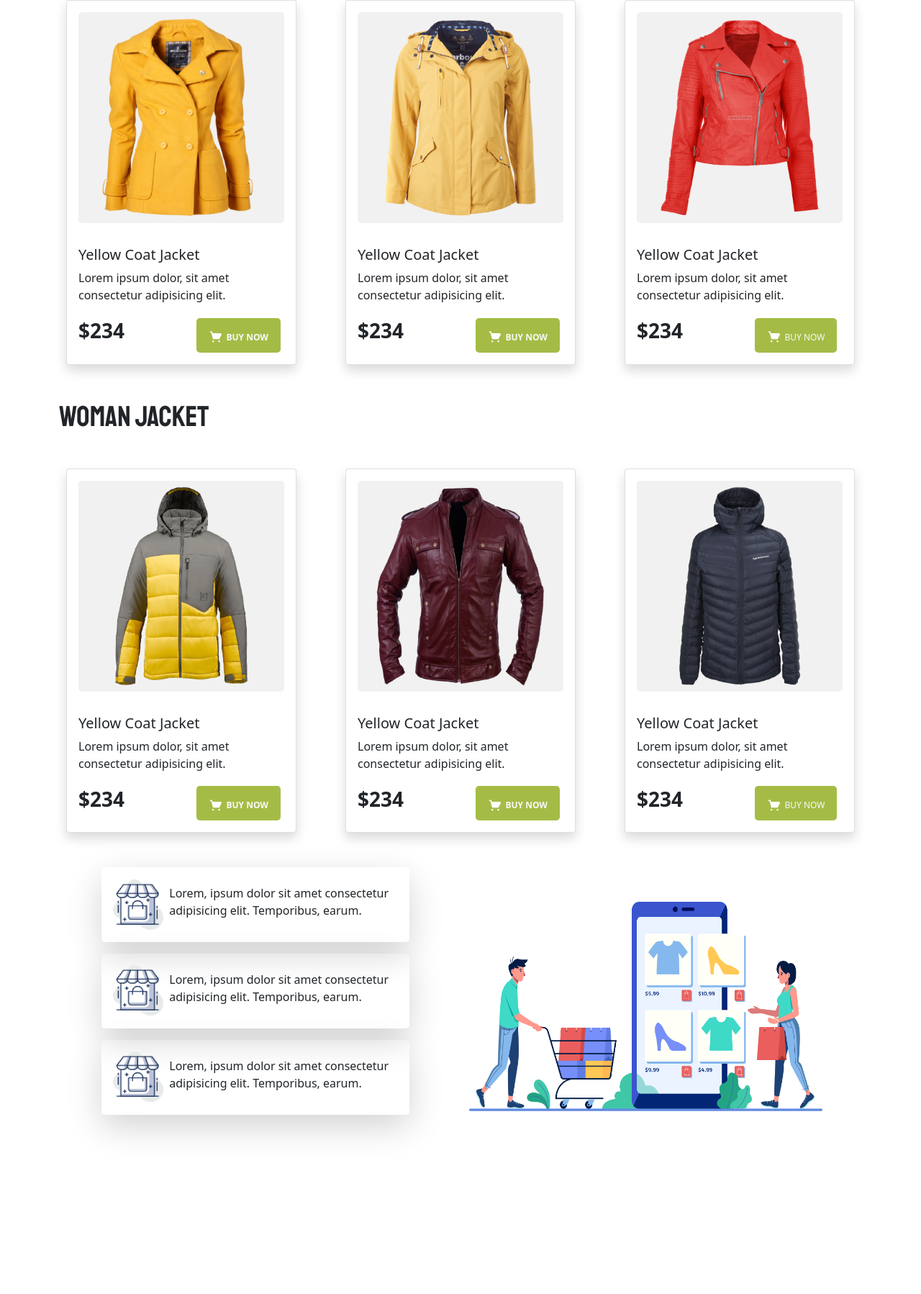
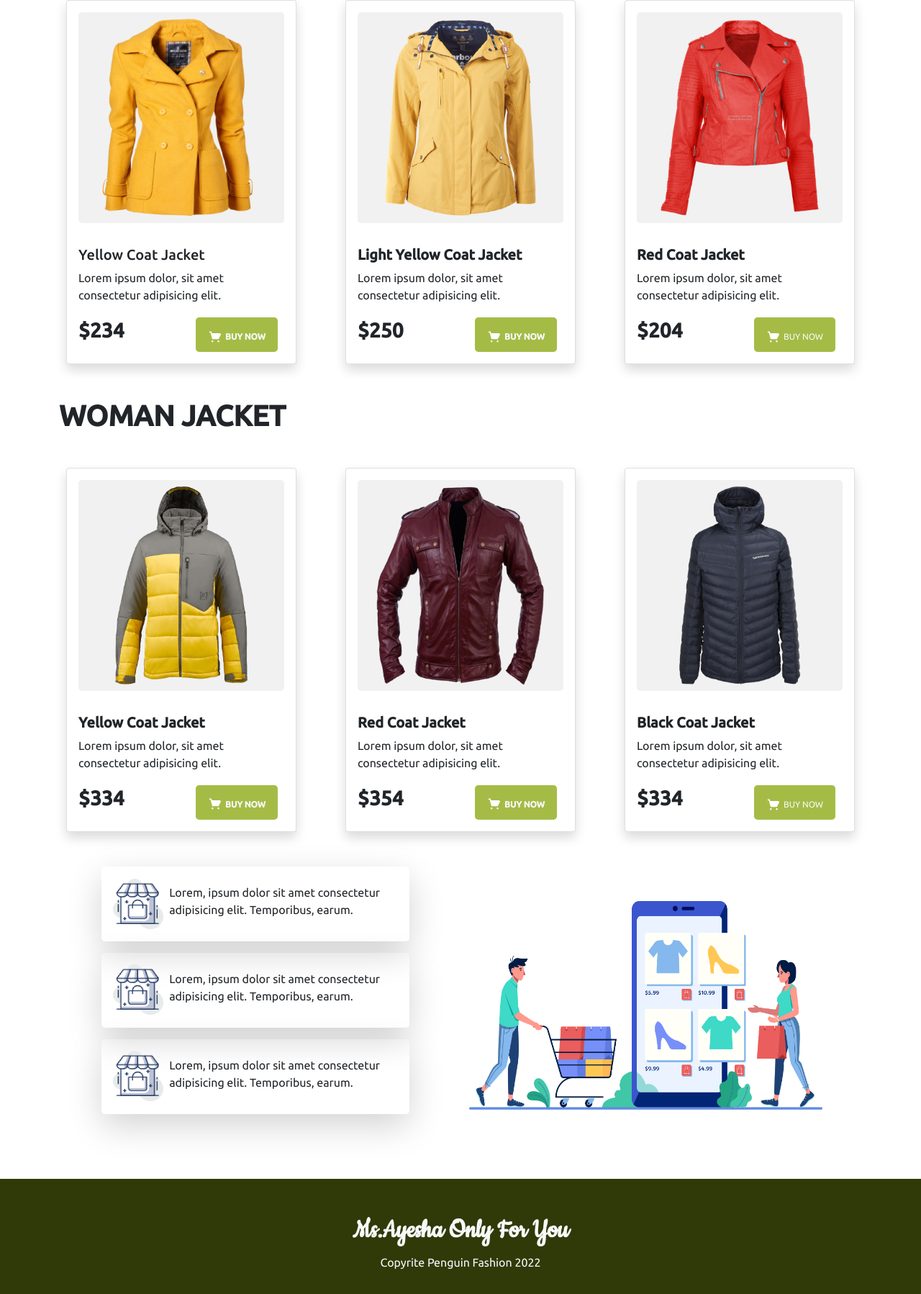
Before and after one commit to maruf-bellah/penguin, a plain HTML site: page index.html in a window 1280 px wide. Shown: the part 794-2592 px from the top of the page at 72% size. Before the commit the page ends 2434 px from the top, so only its background shows below. Drawn offline with nearby package versions, Linux system fonts and the light colour scheme.

Commit message:
third-commit

```diff
--- a/index.html
+++ b/index.html
@@ -10,13 +10,17 @@
     <link rel="stylesheet" href="https://cdn.jsdelivr.net/npm/bootstrap@5.0.2/dist/css/bootstrap.min.css"  integrity="sha384-EVSTQN3/azprG1Anm3QDgpJLIm9Nao0Yz1ztcQTwFspd3yD65VohhpuuCOmLASjC" crossorigin="anonymous">
     <!--google font -->
     <link rel="preconnect" href="https://fonts.googleapis.com">
-<link rel="preconnect" href="https://fonts.gstatic.com" crossorigin>
-<link href="https://fonts.googleapis.com/css2?family=Staatliches&family=Ubuntu:wght@300;400;500&display=swap" rel="stylesheet">
+    <link rel="preconnect" href="https://fonts.gstatic.com" crossorigin>
+    <link href="https://fonts.googleapis.com/css2?family=Ubuntu:wght@300;400;500&display=swap" rel="stylesheet">
+
+    <link rel="preconnect" href="https://fonts.googleapis.com">
+     <link rel="preconnect" href="https://fonts.gstatic.com" crossorigin>
+     <link href="https://fonts.googleapis.com/css2?family=Cookie&family=Ubuntu:wght@300;400;500&display=swap" rel="stylesheet">
     <!-- css link -->
     <link rel="stylesheet" href="style.css">
 
   </head>
-  <body >
+  <body style="font-family: 'Ubuntu', sans-serif;" >
 
      <div style="overflow-x: hidden;" >
 <!-- navbar start -->
@@ -30,7 +34,7 @@
               <span class="navbar-toggler-icon"></span>
             </button>
             <div class="collapse navbar-collapse" id="navbarNavAltMarkup">
-              <div class="navbar-nav ms-auto">
+              <div class="navbar-nav ms-auto fw-bold d-flex align-items-center ">
                 <a class="nav-link active" aria-current="page" href="#">Home</a>
                 <a class="nav-link active" aria-current="page" href="#">Product</a>
                 <a class="nav-link active" aria-current="page" href="#">About us</a>
@@ -43,15 +47,16 @@
           <div class="row pb-5 d-flex justify-content-center align-items-center ">
                <div class="col-12 d-flex justify-content-center  col-md-6 text-sm-center text-lg-start text-md-center ">
                   <div>
-                    <h1 class=" text-sm-center text-lg-start text-md-center display-3 fw-bold  " style="font-family: 'Staatliches', cursive;" >
+                    <h1 class=" text-sm-center text-lg-start text-md-center display-3 fw-bold  " style="font-family: 'Ubuntu', sans-serif;" >
                          <span style="color: #FABE4C;" >  BE THE PENGUINS</span> OF WINTER
                       </h1>
-                      <p class="" >
+                      <p class=" fw-bold " >
                            Lorem ipsum dolor sit, amet consectetur adipisicing elit. Excepturi quia ut quaerat.
                       </p>
                       <button class=" text-light btn btn-lg mt-2 " style="background-color: #A4BC46;" >
                            <span>
-                                <img class=" img-fluid "  src="img/icons/shopping-cart 1.png" width="30" alt=""> BUY NOW
+                                <img class=" img-fluid "  src="img/icons/shopping-cart 1.png" width="30" alt="">
+                                <span class="fw-bold " style="font-size: 15px;" >BUY NOW</span>
                            </span>
                       </button>
                   </div>
@@ -66,7 +71,7 @@
 <!-- header end -->
 <!-- woman jacket -->
 <div class="container " >
-          <h1  class="my-5 text-center text-sm-center text-md-center text-lg-start "  style="font-family: 'Staatliches', cursive;" >WOMAN JACKET</h1>
+          <h1  class="my-5 fw-bold text-center text-sm-center text-md-center text-lg-start "  style="font-family: 'Ubuntu', sans-serif;" >WOMAN JACKET</h1>
      <div class="row mb-5 g-5  d-flex justify-content-center align-items-center ">
           <div class=" col-12 d-flex align-items-center justify-content-center col-sm-12  col-md-6  col-lg-4 ">
                <div class="card  rounded-5 shadow "  style="width: 20rem; background-color: #FFFFFF; ">
@@ -91,9 +96,9 @@
                          <img class=" p-2 " src="img/images/jacket-2.png" width="250" height="293" class="card-img-top" alt="...">
                     </div>
                     <div class="card-body">
-                      <h5 class="card-title">Yellow Coat Jacket</h5>
+                      <h5 class="card-title fw-bold"> Light Yellow Coat Jacket</h5>
                       <p class="card-text"> Lorem ipsum dolor, sit amet consectetur adipisicing elit. </p>
-                      <span class="fs-3 fw-bold  me-5 " >$234</span>
+                      <span class="fs-3 fw-bold  me-5 " >$250</span>
                       <button class=" text-light btn btn-lg ms-5 " style="background-color: #A4BC46;" >
                          <span class=" fs-6 fw-bold " >
                               <img  class=" img-fluid  "  src="img/icons/shopping-cart 1.png" width="20" alt=""> <span style="font-size: 12px;" > BUY NOW</span>
@@ -108,9 +113,9 @@
                          <img class=" p-2 " src="img/images/jacket-3.png" width="250" height="293" class="card-img-top" alt="...">
                     </div>
                     <div class="card-body">
-                      <h5 class="card-title">Yellow Coat Jacket</h5>
+                      <h5 class="card-title fw-bold ">Red Coat Jacket</h5>
                       <p class="card-text"> Lorem ipsum dolor, sit amet consectetur adipisicing elit. </p>
-                      <span class="fs-3 fw-bold  me-5 " >$234</span>
+                      <span class="fs-3 fw-bold  me-5 " >$204</span>
                       <button class=" text-light btn btn-lg ms-5 " style="background-color: #A4BC46;" >
                          <span class=" fs-6 " >
                               <img  class=" img-fluid  "  src="img/icons/shopping-cart 1.png" width="20" alt=""> <span style="font-size: 12px;" > BUY NOW</span>
@@ -124,17 +129,17 @@
 
 <!-- man jacket -->
 <div class="container " >
-     <h1  class="my-5 text-center text-sm-center text-md-center text-lg-start "  style="font-family: 'Staatliches', cursive;" >WOMAN JACKET</h1>
-<div class="row mb-5 g-5 d-flex justify-content-center align-items-center ">
+     <h1  class="my-5 fw-bold text-center text-sm-center text-md-center text-lg-start "  style="font-family: 'Ubuntu', sans-serif;" >WOMAN JACKET</h1>
+<div class="row mb-5  g-5 d-flex justify-content-center align-items-center ">
      <div class=" col-12 d-flex align-items-center justify-content-center col-sm-12  col-md-6  col-lg-4 ">
           <div class="card  rounded-5 shadow "  style="width: 20rem; background-color: #FFFFFF; ">
                <div class=" m-3 rounded-3 d-flex justify-content-center " style="background-color: #F1F1F1;" >
                     <img class=" p-2  " src="img/images/jacket-4.png" width="250" height="293" class="card-img-top" alt="...">
                </div>
-               <div class="card-body">
-                 <h5 class="card-title">Yellow Coat Jacket</h5>
+               <div class="card-body ">
+                 <h5 class="card-title fw-bold ">Yellow Coat Jacket</h5>
                  <p class="card-text"> Lorem ipsum dolor, sit amet consectetur adipisicing elit. </p>
-                 <span class="fs-3 fw-bold  me-5 " >$234</span>
+                 <span class="fs-3 fw-bold  me-5 " >$334</span>
                  <button class=" text-light btn btn-lg ms-5 " style="background-color: #A4BC46;" >
                     <span class=" fs-6 fw-bold " >
                          <img  class=" img-fluid  "  src="img/icons/shopping-cart 1.png" width="20" alt=""> <span style="font-size: 12px;" > BUY NOW</span>
@@ -149,9 +154,9 @@
                     <img class=" p-2  " src="img/images/jacket-5.png" width="250" height="293" class="card-img-top" alt="...">
                </div>
                <div class="card-body">
-                 <h5 class="card-title">Yellow Coat Jacket</h5>
+                 <h5 class="card-title fw-bold ">Red Coat Jacket</h5>
                  <p class="card-text"> Lorem ipsum dolor, sit amet consectetur adipisicing elit. </p>
-                 <span class="fs-3 fw-bold  me-5 " >$234</span>
+                 <span class="fs-3 fw-bold  me-5 " >$354</span>
                  <button class=" text-light btn btn-lg ms-5 " style="background-color: #A4BC46;" >
                     <span class=" fs-6 fw-bold " >
                          <img  class=" img-fluid  "  src="img/icons/shopping-cart 1.png" width="20" alt=""> <span style="font-size: 12px;" > BUY NOW</span>
@@ -166,9 +171,9 @@
                     <img class=" p-2  " src="img/images/jacket-6.png" width="250" height="293" class="card-img-top" alt="...">
                </div>
                <div class="card-body">
-                 <h5 class="card-title">Yellow Coat Jacket</h5>
+                 <h5 class="card-title fw-bold ">Black Coat Jacket</h5>
                  <p class="card-text"> Lorem ipsum dolor, sit amet consectetur adipisicing elit. </p>
-                 <span class="fs-3 fw-bold  me-5 " >$234</span>
+                 <span class="fs-3 fw-bold  me-5 " >$334</span>
                  <button class=" text-light btn btn-lg ms-5 " style="background-color: #A4BC46;" >
                     <span class=" fs-6 " >
                          <img  class=" img-fluid  "  src="img/icons/shopping-cart 1.png" width="20" alt=""> <span style="font-size: 12px;" > BUY NOW</span>
@@ -218,12 +223,12 @@
      </div>
 </div>
 </div>
-
-
-
-
-
-     </div>
+<!-- footer start -->
+<footer class="pt-5 pb-3 text-light text-center" style="background-color: #303a08; ">
+     <h1 class="fw-bold" style="font-family: 'Cookie', cursive;" >Ms.Ayesha Only For You</h1>
+     <p>Copyrite Penguin Fashion 2022</p>
+</footer>
+</div>
 
 
 
```
